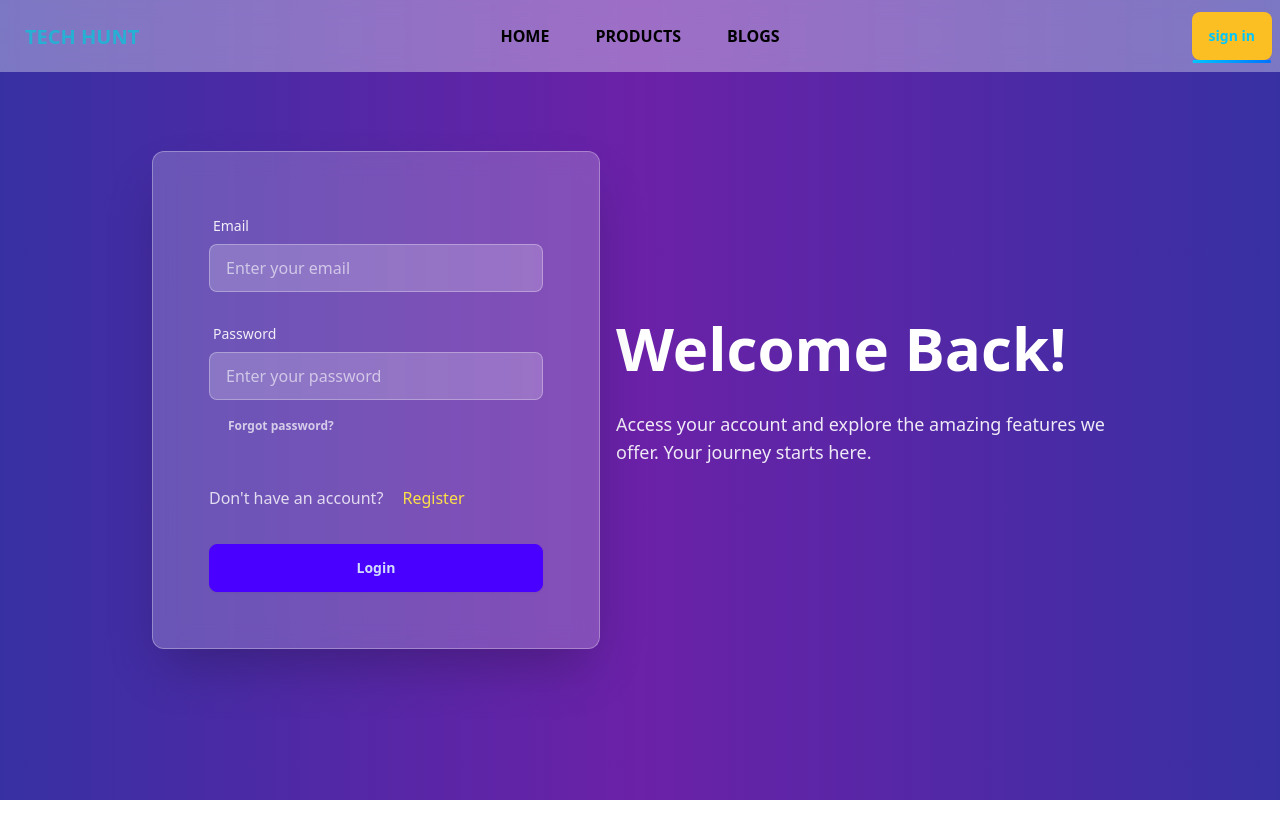
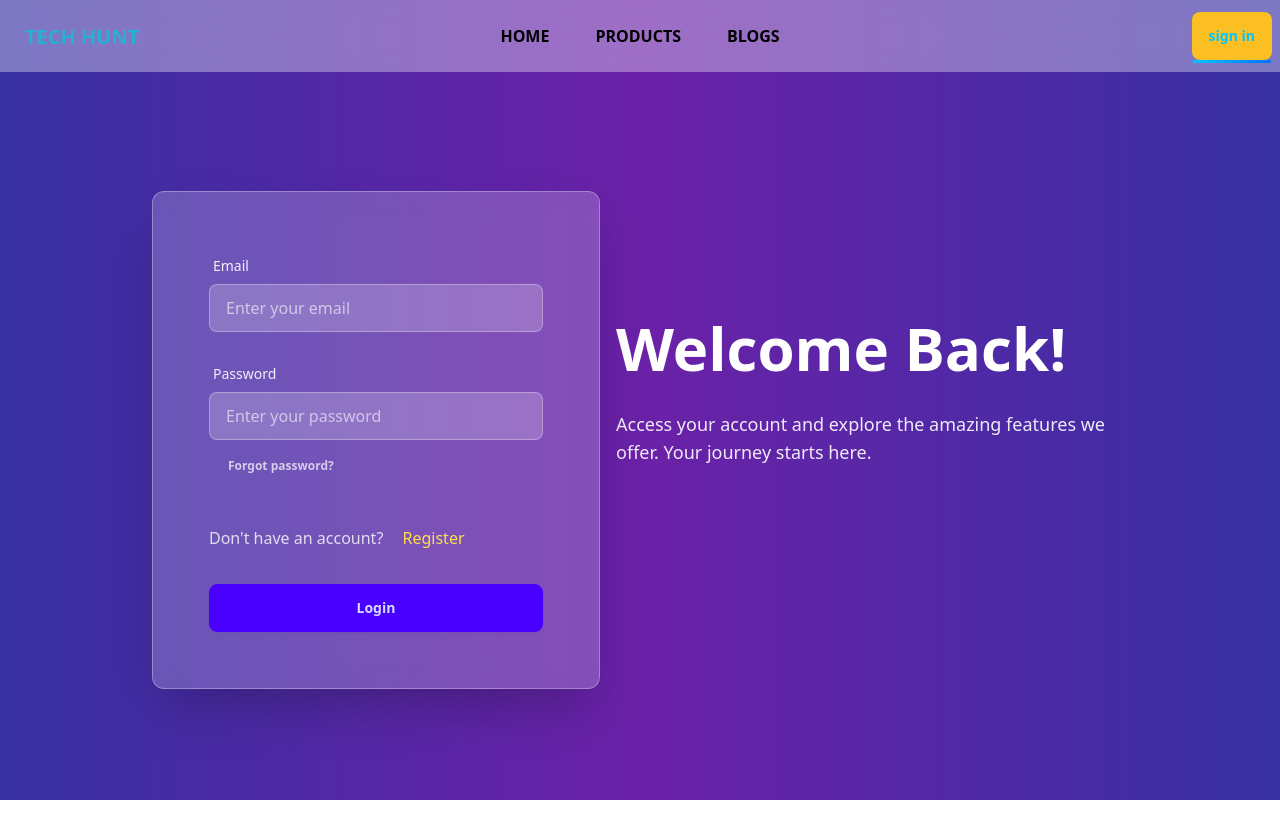
Before and after one commit to Joynal-Abedin85/tech-hunt-client, a React (Vite) app: page /login in a window 1280 px wide. Shown: the top 838 px of the page. Built offline with nearby package versions, Linux system fonts and the light colour scheme; no server answers.

Commit message:
change some design

```diff
--- a/src/pages/auth/Login.jsx
+++ b/src/pages/auth/Login.jsx
@@ -43,7 +43,7 @@ const Login = () => {
         </div>
 
         {/* Card Section */}
-        <div className="card bg-white/20 backdrop-blur-md shadow-2xl w-full max-w-md text-white p-6 rounded-xl border border-white/30">
+        <div className="card bg-white/20 mt-20 backdrop-blur-md shadow-2xl w-full max-w-md text-white p-6 rounded-xl border border-white/30">
           <form onSubmit={handlesubmit} className="card-body space-y-4">
 
             {/* Email */}
@@ -55,7 +55,7 @@ const Login = () => {
                 type="email"
                 name='email'
                 placeholder="Enter your email"
-                className="input input-bordered input-primary bg-white/20 placeholder-white/60 text-white border-white/30"
+                className="input  input-primary bg-white/20 placeholder-white/60 text-white border-white/30"
                 required
               />
             </div>
@@ -69,7 +69,7 @@ const Login = () => {
                 type="password"
                 name='password'
                 placeholder="Enter your password"
-                className="input input-bordered input-primary bg-white/20 placeholder-white/60 text-white border-white/30"
+                className="input  input-primary bg-white/20 placeholder-white/60 text-white border-white/30"
                 required
               />
               <label className="label">
```
